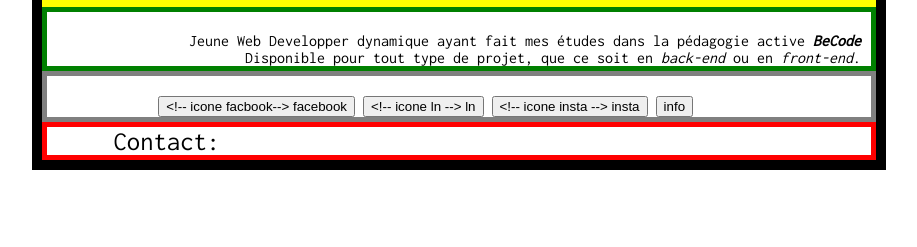
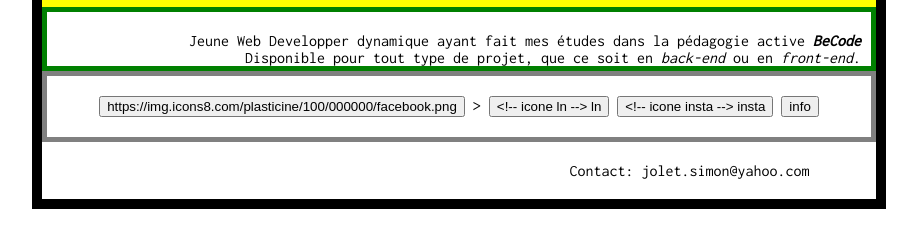
Before and after one commit to SImonJolet/VCard, a plain HTML site: page vcard.html in a window 1280 px wide. Shown: the part 333-580 px from the top of the page, without its empty margins (181-1098 px from the left). Drawn offline with Linux system fonts and the light colour scheme.

Commit message:
essai bouton 1

```diff
--- a/vcard.css
+++ b/vcard.css
@@ -35,5 +35,12 @@ body{
   padding-top: 15pt;
   border: 5px solid grey;
   text-align: center;
+  padding-bottom: 15pt;
+}
+.contact{
+  text-align: right;
   padding-right: 50pt;
+  font-size: 12pt;
+  padding-top: 15pt;
+  padding-bottom: 15pt;
 }
--- a/vcard.html
+++ b/vcard.html
@@ -23,13 +23,13 @@
     Disponible pour tout type de projet, que ce soit en <i>back-end</i> ou en <i>front-end</i>.
   </div>
   <div class="bouton">
-    <input type="button" value="<!-- icone facbook--> facebook">
+    <input type="button" value="https://img.icons8.com/plasticine/100/000000/facebook.png"> >
     <input type="button" value="<!-- icone ln --> ln">
     <input type="button" value="<!-- icone insta --> insta">
     <input type="button" onclick="alert" value="info">
   </div>
-  <div class="info">
-    Contact:
+  <div class="contact">
+    Contact: jolet.simon@yahoo.com
   </div>
   </div>
 </body>
```
